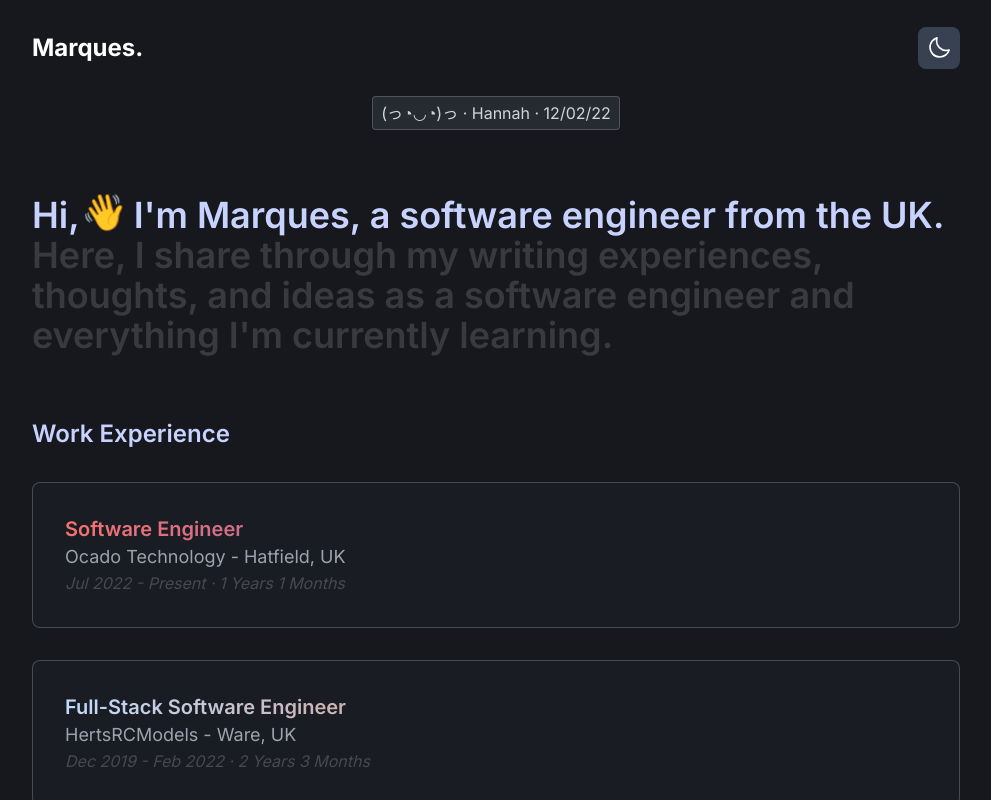
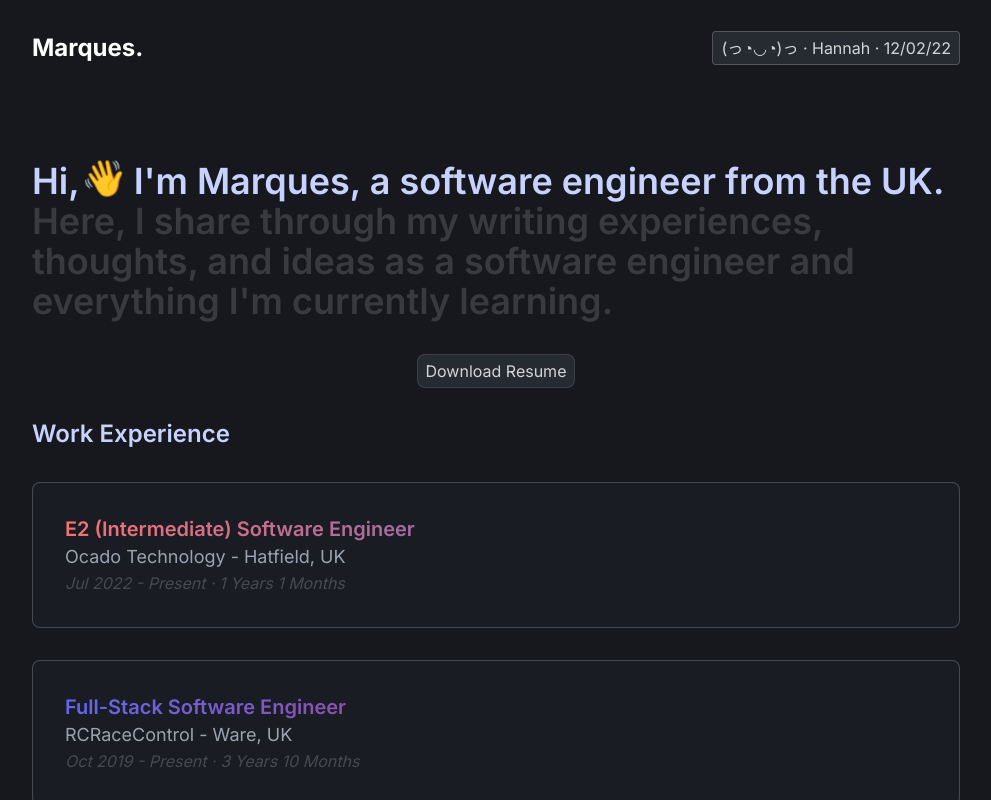
Before and after one commit to MarquesCoding/portfolio, a Next.js app: page / in a window 1280 px wide. Shown: the whole page, without its empty margins (144-1135 px from the left). Built offline with nearby package versions, Linux system fonts and the light colour scheme; what tailwindcss-inner-border would draw is missing.

Commit message:
dsadasdsa

```diff
--- a/app/components/Titlebar/Titlebar.tsx
+++ b/app/components/Titlebar/Titlebar.tsx
@@ -7,9 +7,9 @@ const Titlebar: React.FunctionComponent = () => {
             <p className="text-2xl font-bold">
                 Marques.
             </p>
-            <div>
-                <div className="flex gap-4 items-center">
-                    <Moon className="bg-gray-300 dark:bg-gray-700 rounded-lg duration-300 ease-in-out transition-all hover:inner-border-2 hover:inner-border-blue-500 hover:shadow-xl hover:shadow-blue-500 p-2" size={42} />
+            <div className="text-center flex flex-col w-fit">
+                <div className="bg-gray-200 dark:bg-gray-500/20 rounded px-2 py-1 border border-white/20 text-gray-600 dark:text-white/80 duration-300 ease-in-out transition-all hover:inner-border-2 hover:inner-border-blue-500 hover:shadow hover:shadow-blue-500">
+                    (っ◔◡◔)っ · Hannah · 12/02/22
                 </div>
             </div>
         </div>
--- a/app/page.tsx
+++ b/app/page.tsx
@@ -14,16 +14,34 @@ function calculateTimeSinceJuly2022(date: Date): { years: number; months: number
     return { years, months };
 }
 
+function calculateTimeSinceOct2019(date: Date): { years: number; months: number } {
+    const oct2019 = new Date('October 22, 2019');
+    const diffInMillis = date.getTime() - oct2019.getTime();
+
+    const years = Math.floor(diffInMillis / (365 * 24 * 60 * 60 * 1000));
+    const months = Math.floor((diffInMillis % (365 * 24 * 60 * 60 * 1000)) / (30.44 * 24 * 60 * 60 * 1000));
+
+    return { years, months };
+}
+
 const currentDate = new Date();
 const timeSinceJuly2022 = calculateTimeSinceJuly2022(currentDate);
+const timeSinceOct2019 = calculateTimeSinceOct2019(currentDate);
 
 const items = [
     {
-        title: "Software Engineer",
+        title: "E2 (Intermediate) Software Engineer",
         description: "Ocado Technology - Hatfield, UK",
         time: `Jul 2022 - Present · ${timeSinceJuly2022.years} Years ${timeSinceJuly2022.months} Months `,
         fromColor: 'from-red-400',
         toColor: 'to-blue-600'
+    },
+    {
+        title: "Full-Stack Software Engineer",
+        description: "RCRaceControl - Ware, UK",
+        time: `Oct 2019  - Present · ${timeSinceOct2019.years} Years ${timeSinceOct2019.months} Months `,
+        fromColor: 'from-indigo-500',
+        toColor: 'to-red-600'
     },
     {
         title: "Full-Stack Software Engineer",
@@ -38,6 +56,7 @@ const items = [
 const Home: React.FunctionComponent = () => {
   return (
       <div className="flex flex-col items-center h-screen overflow-scroll dark:bg-[#16181d] selection:bg-blue-900/20 selection:text-blue-500">
+
           <div className="max-w-5xl w-full flex flex-col">
               <motion.div
                 animate={{
@@ -61,12 +80,7 @@ const Home: React.FunctionComponent = () => {
                       delay: 0.5,
                   }}
               >
-                 <div className="text-center w-full flex flex-col items-center self-center">
-                   <div className="bg-gray-200 dark:bg-gray-500/20 rounded px-2 py-1 border border-white/20 text-gray-600 dark:text-white/80 duration-300 ease-in-out transition-all hover:inner-border-2 hover:inner-border-blue-500 hover:shadow hover:shadow-blue-500">
-                       (っ◔◡◔)っ · Hannah · 12/02/22
-                   </div>
-                  </div>
-                  <div className="px-12 mt-8 h-full justify-center duration-300 transition-all text-xl sm:text-4xl leading-normal items-center w-full font-semibold flex flex-col">
+                  <div className="px-12 z-10 relative mt-8 h-full justify-center duration-300 transition-all text-xl sm:text-4xl leading-normal items-center w-full font-semibold flex flex-col">
                     <div>
                       <span className="dark:text-indigo-200">
                           Hi,
@@ -107,6 +121,23 @@ const Home: React.FunctionComponent = () => {
                         </motion.div>
                     </div>
                   </div>
+                  <motion.div
+                      animate={{
+                          opacity: [0, 1],
+                          translateY: [30, 0],
+                      }}
+                      transition={{
+                          duration: 1,
+                          ease: "easeInOut",
+                          delay: 0.5,
+                      }}
+                  >
+                      <div className="z-10 relative text-center w-full flex flex-col items-center self-center hover:cursor-pointer">
+                          <div onClick={() => window.location.href = '/cv.pdf'} className="bg-gray-200 hover:cursor-pointer dark:bg-gray-500/20 rounded-lg px-2 py-1 border border-white/10 text-gray-600 dark:text-white/80 duration-300 ease-in-out transition-all hover:inner-border-2 hover:inner-border-blue-500 hover:shadow hover:shadow-blue-500">
+                              Download Resume
+                          </div>
+                      </div>
+                  </motion.div>
               </motion.div>
               <motion.div
                   animate={{
```
Also changed, not shown: 1 other file (tests, documents, lock files or other folders).
